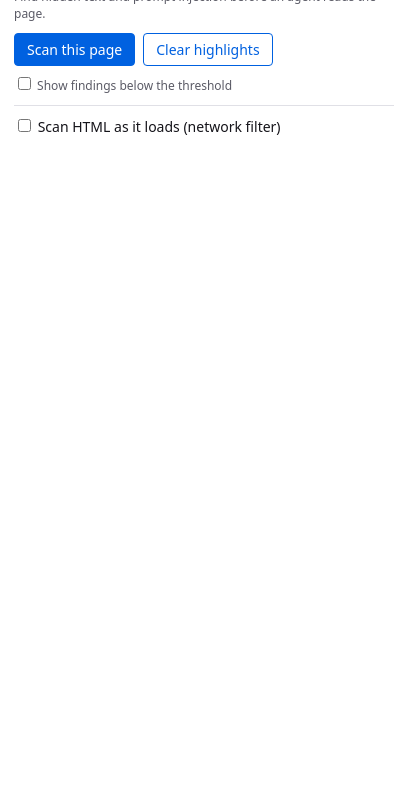
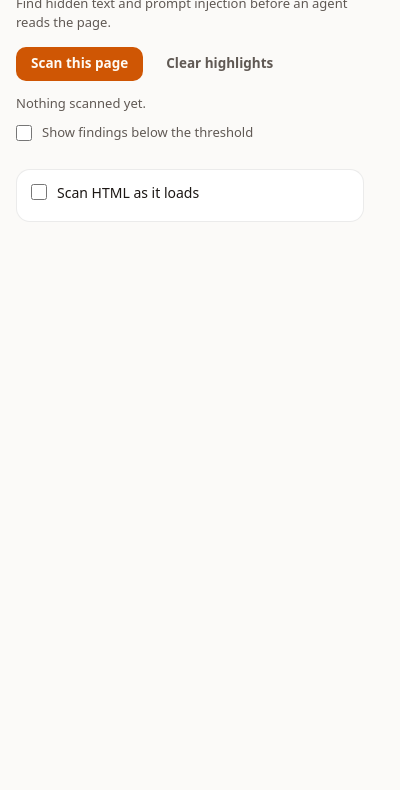
Before and after one commit to pooriaarab/foxshield, a browser extension: page extension/popup.html in a window 400 px wide. Shown: the part 52-842 px from the top of the page. Drawn offline with Linux system fonts and the light colour scheme.

Commit message:
Restyle the popup with the foxmate look (#47)
Move the scan popup onto the shared fox* UI kit taken from foxmate:
warm near-black surfaces, light mode by prefers-color-scheme, one
orange accent for the scan button, and 150-260 ms ease-out motion
with a reduced-motion opt-out.

Each finding is now a flat card with a status dot, the kind in mono
and the score on the right; a finding at or above the threshold is
red. The network filter sits in its own card with a plain switch.
An empty status says that nothing is scanned yet.

All ids, the high/low/kind/score/reason/text classes and body.all
stay, so the E2E flow is unchanged (50 of 50 checks pass in Firefox).
Bump the version to 0.1.3 so the release publishes the new popup.

```diff
--- a/extension/popup.css
+++ b/extension/popup.css
@@ -1,17 +1,115 @@
-body { width: 380px; margin: 0; padding: 12px 14px; font: 14px/1.4 system-ui, sans-serif; color: #15141a; }
-h1 { font-size: 18px; margin: 0 0 4px; }
-.muted { color: #5b5b66; font-size: 12px; margin: 0 0 10px; }
-.row { display: flex; gap: 8px; margin-bottom: 8px; }
-button { font: inherit; padding: 6px 12px; border-radius: 4px; border: 1px solid #0061e0; background: #0061e0; color: #fff; cursor: pointer; }
-button.quiet { background: #fff; color: #0061e0; }
-#status { font-weight: 600; margin: 6px 0; }
-ol { list-style: none; padding: 0; margin: 8px 0 0; }
-li { border-left: 4px solid #b45309; padding: 6px 8px; margin-bottom: 8px; background: #fbfbfe; }
-li.high { border-color: #d70022; }
+/* foxshield popup. The base is the fox* UI kit from foxmate. */
+:root {
+  color-scheme: dark;
+  --bg: oklch(0.155 0.004 60);
+  --panel: oklch(0.195 0.005 60);
+  --raise: oklch(0.225 0.006 60);
+  --field: oklch(0.175 0.004 60);
+  --code: oklch(0.13 0.004 60);
+  --hover: oklch(1 0 0 / 0.06);
+  --line: oklch(1 0 0 / 0.08);
+  --line-strong: oklch(1 0 0 / 0.14);
+  --text: oklch(0.95 0.006 80);
+  --muted: oklch(0.73 0.01 70);
+  --accent: oklch(0.73 0.165 52);
+  --accent-ink: oklch(0.2 0.03 50);
+  --ask-bg: oklch(0.73 0.165 52 / 0.08);
+  --ask-line: oklch(0.73 0.165 52 / 0.35);
+  --ok: oklch(0.77 0.14 152);
+  --bad: oklch(0.7 0.17 25);
+  --ease-out: cubic-bezier(0.23, 1, 0.32, 1);
+  --fast: 160ms;
+  --med: 220ms;
+  --mono: ui-monospace, "SF Mono", Menlo, Consolas, monospace;
+}
+@media (prefers-color-scheme: light) {
+  :root {
+    color-scheme: light;
+    --bg: oklch(0.985 0.003 80);
+    --panel: oklch(1 0 0);
+    --raise: oklch(0.955 0.005 80);
+    --field: oklch(1 0 0);
+    --code: oklch(0.965 0.004 80);
+    --hover: oklch(0 0 0 / 0.05);
+    --line: oklch(0 0 0 / 0.08);
+    --line-strong: oklch(0 0 0 / 0.15);
+    --text: oklch(0.21 0.01 60);
+    --muted: oklch(0.47 0.012 60);
+    --accent: oklch(0.6 0.17 45);
+    --accent-ink: oklch(0.99 0.01 80);
+    --ask-bg: oklch(0.6 0.17 45 / 0.07);
+    --ask-line: oklch(0.6 0.17 45 / 0.35);
+    --ok: oklch(0.52 0.13 152);
+    --bad: oklch(0.53 0.19 25);
+  }
+}
+* { box-sizing: border-box; }
+body { margin: 0; background: var(--bg); color: var(--text); font: 14px/1.5 system-ui, -apple-system, "Segoe UI", sans-serif; -webkit-font-smoothing: antialiased; }
+h1, h2, h3, p { margin: 0; }
+[hidden] { display: none !important; }
+:focus-visible { outline: 2px solid var(--accent); outline-offset: 2px; }
+::selection { background: oklch(0.73 0.165 52 / 0.35); }
+.muted, .hint { color: var(--muted); font-size: 13px; }
+
+button {
+  font: inherit; font-size: 13.5px; font-weight: 550; color: var(--text);
+  background: transparent; border: 1px solid var(--line-strong); border-radius: 10px;
+  height: 34px; padding: 0 14px; cursor: pointer;
+  transition: background-color var(--fast) var(--ease-out), transform 120ms var(--ease-out), opacity var(--fast);
+}
+button:hover { background: var(--hover); }
+button:active:not(:disabled) { transform: scale(0.97); }
+button:disabled { opacity: 0.45; cursor: default; }
+button.primary { background: var(--accent); border-color: transparent; color: var(--accent-ink); }
+button.primary:hover { background: oklch(from var(--accent) calc(l + 0.04) c h); }
+button.ghost { border-color: transparent; color: var(--muted); }
+button.ghost:hover { color: var(--text); }
+button.danger { color: var(--bad); border-color: oklch(from var(--bad) l c h / 0.4); }
+button.small { height: 30px; padding: 0 12px; font-size: 13px; }
+
+input, select, textarea { width: 100%; font: inherit; color: inherit; background: var(--field); border: 1px solid var(--line-strong); border-radius: 10px; padding: 8px 10px; }
+input:focus-visible, select:focus-visible, textarea:focus-visible { outline-offset: 0; border-color: transparent; }
+input[type="checkbox"], input[type="radio"] { width: 16px; height: 16px; margin: 0; accent-color: var(--accent); flex: none; }
+label { display: block; font-size: 13px; font-weight: 550; margin: 14px 0 6px; }
+label.switch { display: flex; gap: 10px; align-items: center; font-weight: 400; font-size: 14px; margin: 10px 0; cursor: pointer; }
+
+.card { background: var(--panel); border: 1px solid var(--line); border-radius: 14px; padding: 16px; }
+.chip { display: inline-flex; align-items: center; gap: 6px; border: 1px solid var(--line-strong); border-radius: 999px; padding: 4px 12px; font-size: 13px; font-weight: 500; }
+.dot { width: 8px; height: 8px; border-radius: 50%; background: var(--line-strong); flex: none; }
+.dot.ok { background: var(--ok); } .dot.bad { background: var(--bad); } .dot.ask { background: var(--accent); }
+pre, code { font-family: var(--mono); background: var(--code); }
+pre { font-size: 12.5px; line-height: 1.55; border: 1px solid var(--line); border-radius: 10px; padding: 10px 12px; margin: 0; white-space: pre-wrap; overflow-wrap: anywhere; }
+
+@keyframes rise { from { opacity: 0; transform: translateY(6px); } }
+@keyframes card-in { from { opacity: 0; transform: translateY(8px) scale(0.98); } }
+@media (prefers-reduced-motion: reduce) {
+  *, *::before, *::after { animation-duration: 0.01ms !important; animation-iteration-count: 1 !important; transition-duration: 0.01ms !important; }
+}
+
+/* Page */
+body { width: 380px; padding: 14px 16px 18px; }
+header { display: flex; align-items: center; gap: 8px; margin-bottom: 6px; }
+.mark { border-radius: 6px; }
+h1 { font-size: 17px; font-weight: 600; letter-spacing: -0.01em; }
+.lead { margin-bottom: 14px; }
+.row { display: flex; gap: 8px; }
+#status { margin: 12px 0 0; font-size: 13.5px; font-weight: 550; }
+#status:empty::before { content: "Nothing scanned yet."; color: var(--muted); font-weight: 400; font-size: 13px; }
+label.switch.muted { color: var(--muted); font-size: 13px; }
+
+ol { list-style: none; padding: 0; margin: 4px 0 0; display: flex; flex-direction: column; gap: 8px; }
+li { background: var(--panel); border: 1px solid var(--line); border-radius: 14px; padding: 12px 14px; animation: rise var(--med) var(--ease-out) both; }
 li.low { display: none; }
 body.all li.low { display: block; }
-.kind { font-weight: 700; }
-.score { float: right; font-variant-numeric: tabular-nums; }
-.reason { color: #5b5b66; font-size: 12px; margin: 2px 0; }
-.text { font-size: 12px; margin: 0; word-break: break-word; }
-hr { border: 0; border-top: 1px solid #e0e0e6; margin: 10px 0; }
+.head { display: flex; align-items: center; gap: 8px; }
+.head .dot { background: var(--muted); }
+li.high .head .dot { background: var(--bad); }
+.kind { font: 12px/1.5 var(--mono); color: var(--text); }
+.score { margin-left: auto; font-size: 12px; color: var(--muted); font-variant-numeric: tabular-nums; }
+li.high .score { color: var(--bad); }
+.reason { color: var(--muted); font-size: 13px; margin: 4px 0 6px; }
+.text { font-size: 13px; margin: 0; overflow-wrap: anywhere; }
+
+.network { margin-top: 16px; padding: 12px 14px; }
+.network label.switch { margin: 0; }
+#network-status { margin-top: 6px; }
--- a/extension/popup.html
+++ b/extension/popup.html
@@ -6,18 +6,22 @@
     <link rel="stylesheet" href="popup.css" />
   </head>
   <body>
-    <h1>foxshield</h1>
-    <p class="muted">Find hidden text and prompt injection before an agent reads the page.</p>
+    <header>
+      <img class="mark" src="icons/icon-48.png" alt="" width="22" height="22" />
+      <h1>foxshield</h1>
+    </header>
+    <p class="muted lead">Find hidden text and prompt injection before an agent reads the page.</p>
     <div class="row">
-      <button id="scan" type="button">Scan this page</button>
-      <button id="clear" type="button" class="quiet">Clear highlights</button>
+      <button id="scan" type="button" class="primary">Scan this page</button>
+      <button id="clear" type="button" class="quiet ghost">Clear highlights</button>
     </div>
     <p id="status" role="status"></p>
-    <label class="muted"><input id="all" type="checkbox" /> Show findings below the threshold</label>
+    <label class="switch muted"><input id="all" type="checkbox" /> Show findings below the threshold</label>
     <ol id="findings"></ol>
-    <hr />
-    <label><input id="network" type="checkbox" /> Scan HTML as it loads (network filter)</label>
-    <p id="network-status" class="muted"></p>
+    <section class="card network">
+      <label class="switch"><input id="network" type="checkbox" /> Scan HTML as it loads</label>
+      <p id="network-status" class="muted"></p>
+    </section>
     <script src="popup.js"></script>
   </body>
 </html>
--- a/extension/popup.js
+++ b/extension/popup.js
@@ -13,10 +13,11 @@ async function tabId() {
 function item(f, threshold) {
   const li = document.createElement("li");
   li.className = f.score >= threshold ? "high" : "low";
-  const head = document.createElement("div");
+  const head = Object.assign(document.createElement("div"), { className: "head" });
+  const dot = Object.assign(document.createElement("span"), { className: "dot" });
   const kind = Object.assign(document.createElement("span"), { className: "kind", textContent: f.kind });
   const score = Object.assign(document.createElement("span"), { className: "score", textContent: f.score.toFixed(2) });
-  head.append(kind, score);
+  head.append(dot, kind, score);
   const reason = Object.assign(document.createElement("p"), { className: "reason", textContent: f.reason });
   const text = Object.assign(document.createElement("p"), { className: "text", textContent: `"${f.text.slice(0, 220)}"` });
   li.append(head, reason, text);
@@ -52,6 +53,6 @@ browser.storage.local.get("networkScan").then(async ({ networkScan }) => {
   const seen = tab?.url ? await browser.runtime.sendMessage({ type: "network", url: tab.url }) : null;
   $("network-status").textContent = seen
     ? `When this page loaded: ${seen.flagged} flagged in ${seen.bytes} bytes (scan took ${seen.ms} ms).`
-    : networkScan ? "Reload the page to scan it as it loads." : "Off. Turn it on to scan each page before it renders.";
+    : networkScan ? "Reload the page to scan it as it loads." : "Off. Turn it on to scan each page before it shows.";
 });
 $("network").addEventListener("change", (e) => browser.runtime.sendMessage({ type: "network-switch", on: e.target.checked }));
--- a/package.json
+++ b/package.json
@@ -1,6 +1,6 @@
 {
   "name": "foxshield",
-  "version": "0.1.2",
+  "version": "0.1.3",
   "description": "Find hidden text and prompt injection in a web page before an agent reads it.",
   "type": "module",
   "license": "MIT",
```
Also changed, not shown: extension/manifest.json.
